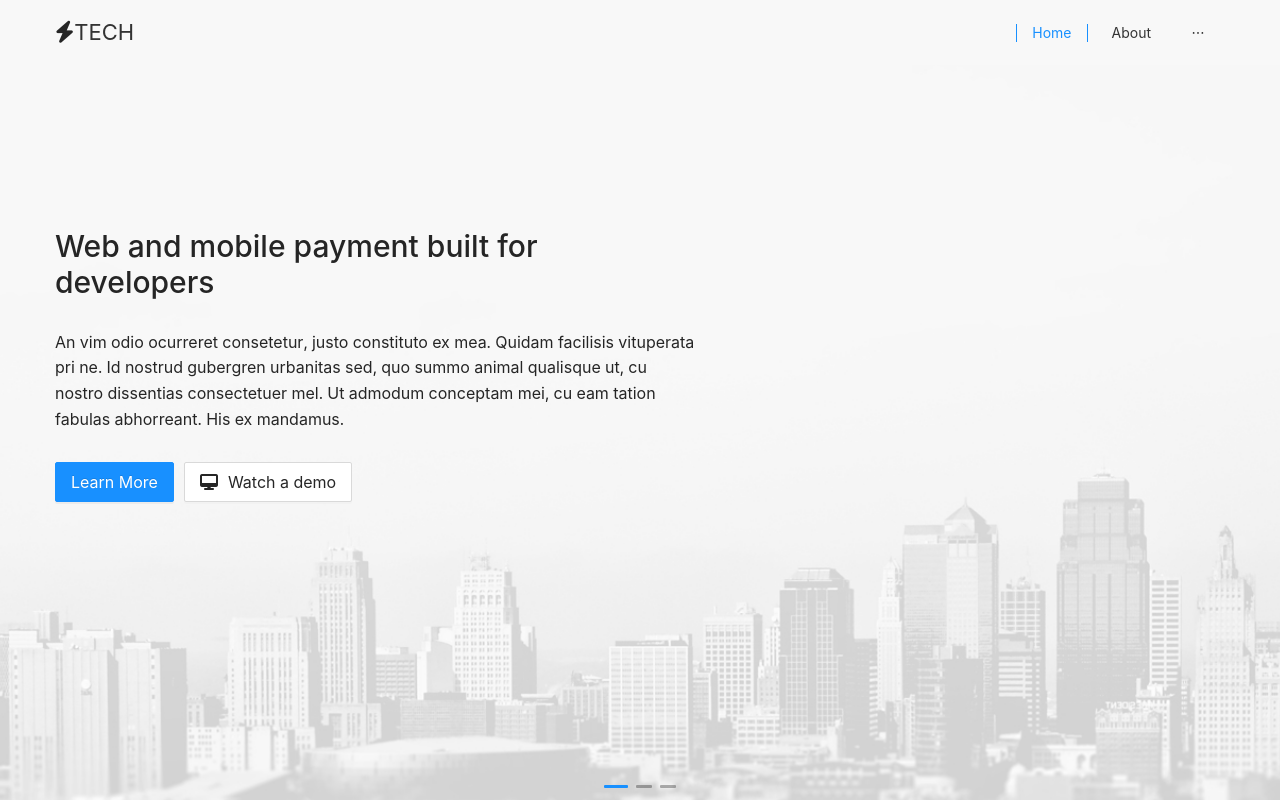
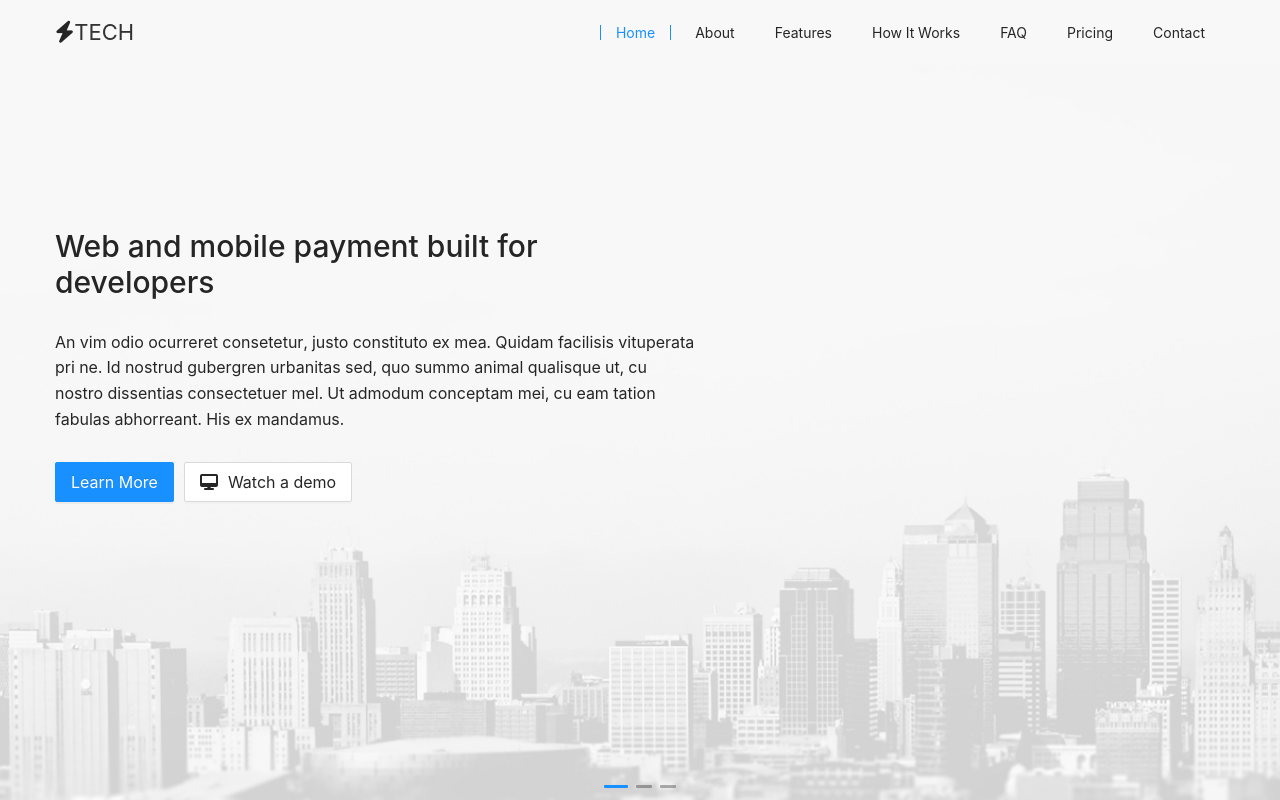
Before and after one commit to MRofiqulIlmi/ANTD_Learn_Bibek_yt, a React (Create React App) app: page / in a window 1280 px wide. Shown: the top 800 px of the page. Built offline with nearby package versions, Linux system fonts and the light colour scheme.

Commit message:
Anchor link component for header

```diff
--- a/src/components/common/header.js
+++ b/src/components/common/header.js
@@ -1,5 +1,6 @@
 import React from "react";
-import {Menu } from 'antd';
+import { Anchor } from 'antd';
+const {Link} = Anchor;
 
 function AppHeader(){
     return(
@@ -9,18 +10,16 @@
                     <i className="fa fa-bolt"></i>
                     <a href="#">Tech</a>
                 </div>
-                <Menu
-                mode="horizontal"
-                defaultSelectedKeys={['home']}>
-                <Menu.Item key="home">Home</Menu.Item>
-                <Menu.Item key="about">About</Menu.Item>
-                <Menu.Item key="features">Features</Menu.Item>
-                <Menu.Item key="howitworks">How It Works</Menu.Item>
-                <Menu.Item key="faq">FAQ</Menu.Item>
-                <Menu.Item key="pricing">Pricing</Menu.Item>
-                <Menu.Item key="contact">Contact</Menu.Item>
-                </Menu>
+                <Anchor targetOffset="65">
+                    <Link href="#hero" title="Home" />
+                    <Link href="#about" title="About" />
+                    <Link href="#feature" title="Features"/>
+                    <Link href="#works" title="How It Works" />
+                    <Link href="#faq" title="FAQ" />
+                    <Link href="#pricing" title="Pricing" />
+                    <Link href="#contact" title="Contact" />
 
+                </Anchor>
             </div>
         </div>
     )
--- a/src/components/home/about.js
+++ b/src/components/home/about.js
@@ -25,7 +25,7 @@
 
 function AppAbout(){
     return(
-        <div className="block aboutBlock">
+        <div id="about" className="block aboutBlock">
             <div className="container-fluid">
                 <div className="titleHolder">
                     <h2>About Us</h2>
--- a/src/components/home/contact.js
+++ b/src/components/home/contact.js
@@ -5,7 +5,7 @@
 
 function AppContact(){
     return(
-        <div className="block contactBlock">
+        <div id="contact" className="block contactBlock">
             <div className="container-fluid">
                 <div className="titleHolder">
                     <h2>Get in Touch</h2>
--- a/src/components/home/faq.js
+++ b/src/components/home/faq.js
@@ -6,7 +6,7 @@
 function AppFaq(){
 
       return (
-        <div className="block faqBlock">
+        <div id="faq" className="block faqBlock">
             <div className="container-fluid">
                 <div className="titleHolder">
                     <h2>Frequently Asked Questions</h2>
--- a/src/components/home/feature.js
+++ b/src/components/home/feature.js
@@ -16,7 +16,7 @@
 
 function AppFeature(){
     return(
-        <div className="block featureBlock bgGray">
+        <div id="feature" className="block featureBlock bgGray">
             <div className="container-fluid">
                 <div className="titleHolder">
                     <h2>Key Features and Benefits</h2>
--- a/src/components/home/hero.js
+++ b/src/components/home/hero.js
@@ -21,7 +21,7 @@
 
 function AppHero(){
     return(
-        <div className="heroBlock">
+        <div id="hero" className="heroBlock">
             <Carousel>
                 {items.map((item)=>
                     {
--- a/src/components/home/pricing.js
+++ b/src/components/home/pricing.js
@@ -49,7 +49,7 @@
 
 
     return(
-        <div className="block pricingBlock bgGray">
+        <div id="pricing" className="block pricingBlock bgGray">
             <div className="container-fluid">
                 <div className="titleHolder">
                     <h2>Choose a plan to fit your needs</h2>
--- a/src/components/home/works.js
+++ b/src/components/home/works.js
@@ -29,7 +29,7 @@
 
     render(){
         return(
-            <div className="block worksBlock">
+            <div id="works" className="block worksBlock">
                 <div className="container-fluid">
                     <div className="titleHolder">
                         <h2>How it works</h2>
```
